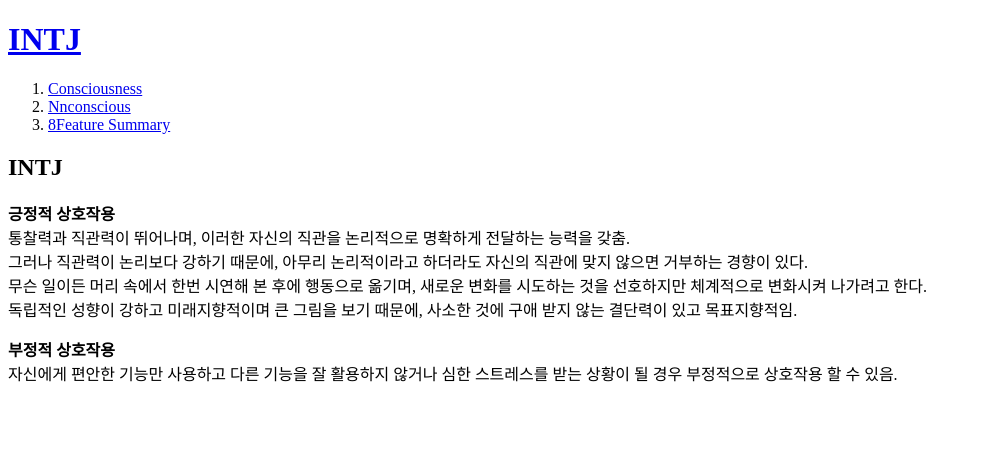
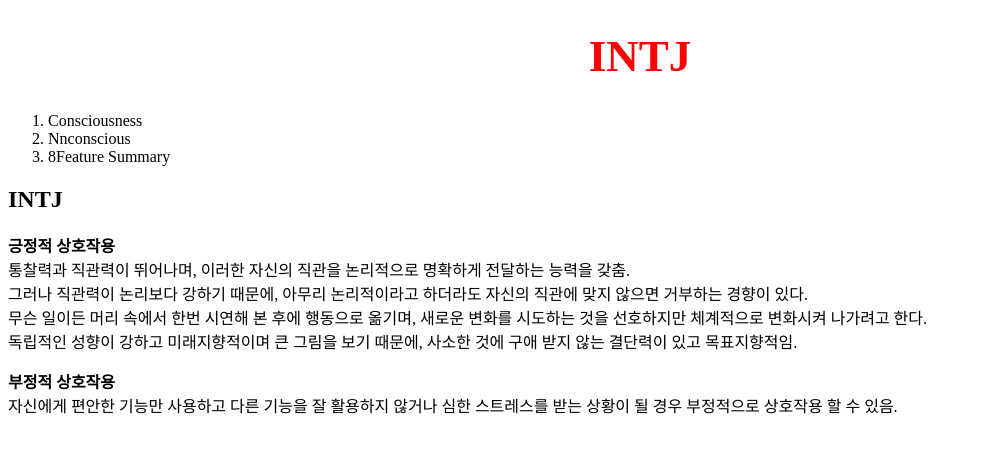
Before and after one commit to ha-min/first, a plain HTML site: page index.html in a window 1280 px wide. Shown: the whole page, without its empty margins (0-981 px from the left). Drawn offline with Linux system fonts and the light colour scheme.

Commit message:
2 version

```diff
--- a/index.html
+++ b/index.html
@@ -3,10 +3,26 @@
     <head>
         <title>WEB1 - INTJ</title>
         <meta charset="utf-8">
+        <style>
+            a {
+                color:black;
+                text-decoration: none;
+            }
+            .saw {
+                color: gray;
+            }
+            #active {
+                color:red;
+            }
+            h1 {
+                font-size: 45px;
+                text-align: center;
+            }
+        </style>
     </head>
     <body>
         <h1>
-            <a href="index.html">INTJ</a>
+            <a href="index.html" class="saw" id="active">INTJ</a>
         </h1>
         <ol>
             <li>
@@ -19,6 +35,7 @@
                 <a href="3.html">8Feature Summary</a>
             </li>
         </ol>
+
         <h2>INTJ</h2>
         <p>
             <strong>긍정적 상호작용</strong><br>
```
